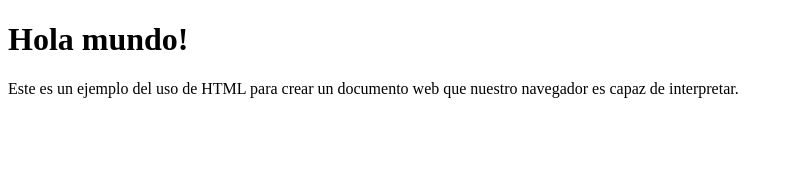
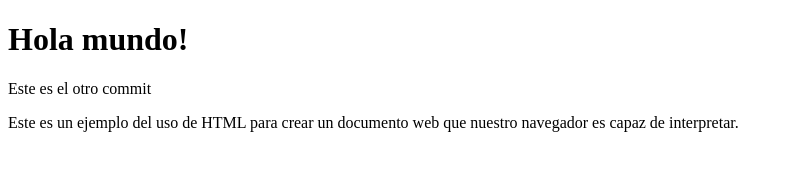
Before and after one commit to ArzaOrea/mtg-Arturo-Orea, a plain HTML site: page index.html in a window 1280 px wide. Shown: the whole page, without its empty margins (0-793 px from the left). Drawn offline with Linux system fonts and the light colour scheme.

Commit message:
Despues del reset

```diff
--- a/index.html
+++ b/index.html
@@ -7,6 +7,7 @@
   <body>
     <div id="una capa">
       <h1>Hola mundo!</h1>
+	<p> Este es el otro commit </p>
       <p>Este es un ejemplo del uso de HTML para crear un documento web que nuestro navegador es capaz de interpretar.</p>
     </div>
   </body>
```
